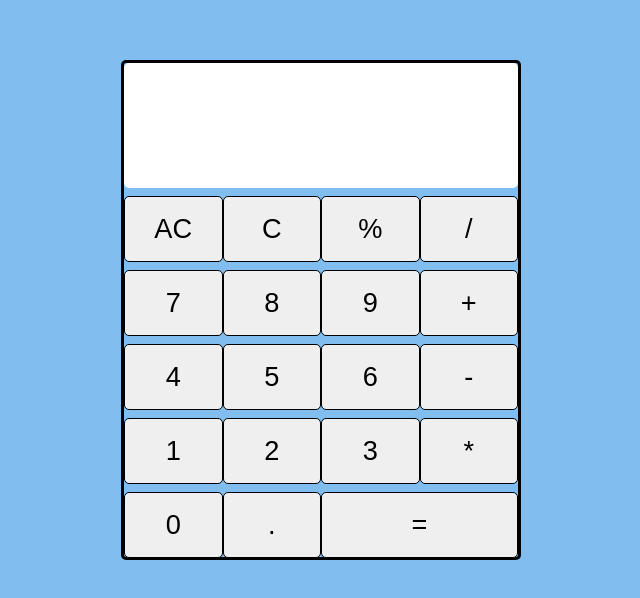
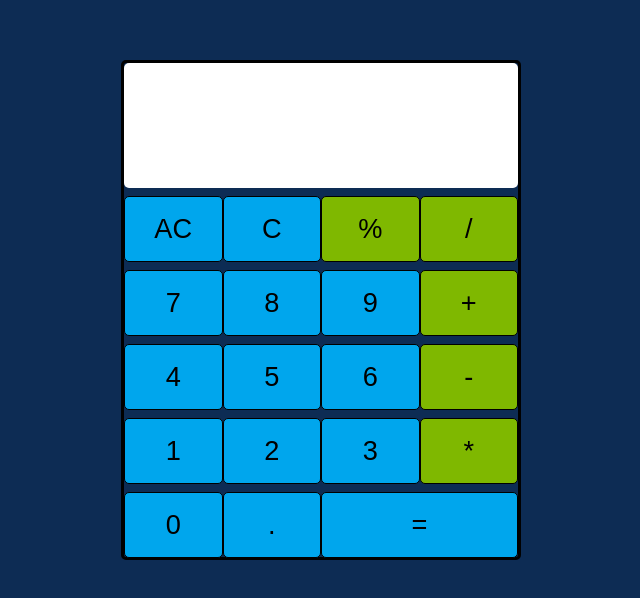
Before and after one commit to shakawillock/Calculator, a plain HTML site: page index.html in a window 1280 px wide. Shown: the part 148-746 px from the top of the page, without its empty margins (319-959 px from the left). Drawn offline with Linux system fonts and the light colour scheme.

Commit message:
Change body background, Add background to number and operator btns

```diff
--- a/css/styles.css
+++ b/css/styles.css
@@ -5,7 +5,7 @@
 }
 
 body {
-  background-color: #81BDEE;
+  background-color: #0D2C54;
 }
 
 .container {
@@ -45,6 +45,11 @@ button {
   width: 100%;
   cursor: pointer;
   font-size: 1.7rem;
+  background-color: #00a6ed;
+}
+
+.btn-operator {
+  background-color: #7fb800;
 }
 
 .row {
```
